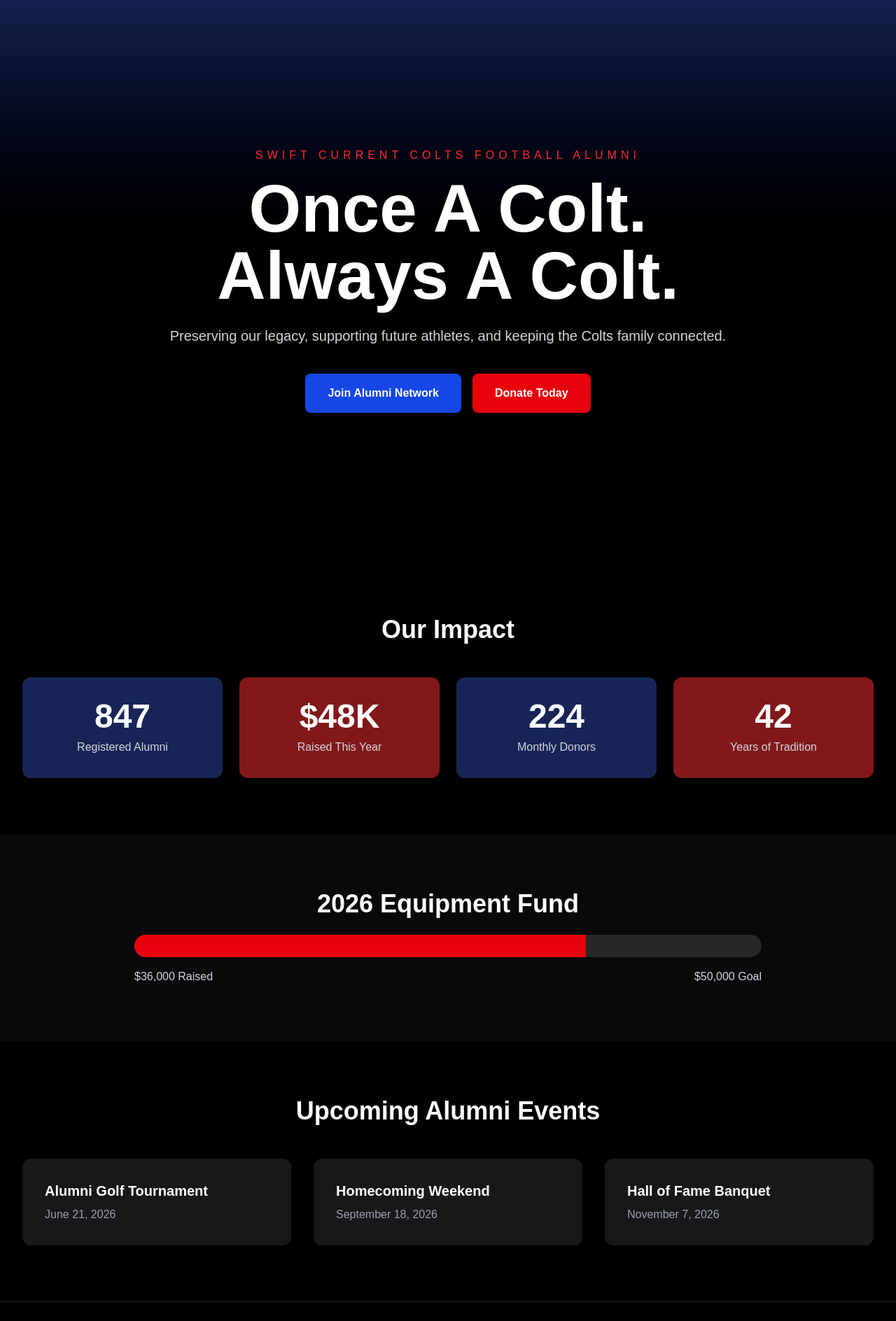
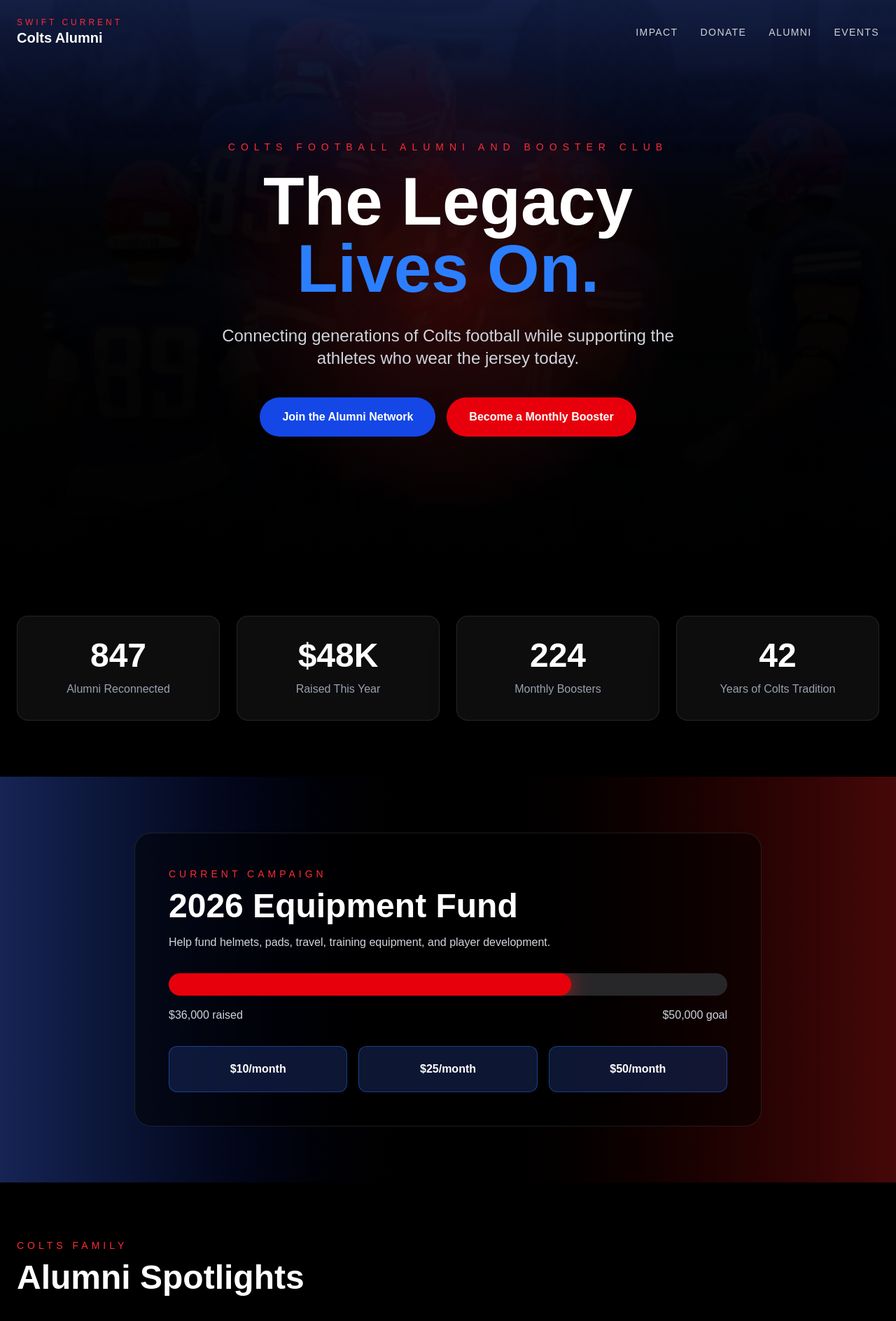
Before and after one commit to daniel-h-7/swift-current-colts-alumni, a Next.js app: page / in a window 1280 px wide. Shown: the top 1888 px of the page at 70% size. Built offline with nearby package versions, Linux system fonts and the light colour scheme.

Commit message:
homepageupdate

```diff
--- a/src/app/layout.tsx
+++ b/src/app/layout.tsx
@@ -13,8 +13,9 @@ const geistMono = Geist_Mono({
 });
 
 export const metadata: Metadata = {
-  title: "Create Next App",
-  description: "Generated by create next app",
+  title: "Colts Football Alumni and Booster Club",
+  description:
+    "The official alumni and booster club home for Swift Current Colts Football.",
 };
 
 export default function RootLayout({
--- a/src/app/page.tsx
+++ b/src/app/page.tsx
@@ -1,159 +1,173 @@
+import Image from "next/image";
+
+const events = [
+  ["Alumni Golf Classic", "June 21, 2026"],
+  ["Friday Night Homecoming", "September 18, 2026"],
+  ["Hall of Fame Banquet", "November 7, 2026"],
+];
+
+const spotlights = [
+  ["Tyler McLeod", "Class of 2009", "Former captain. Local business owner. Monthly donor."],
+  ["Jordan Hayes", "Class of 2014", "Volunteer coach helping build the next generation."],
+  ["Ryan Campbell", "Class of 1998", "Hall of Fame nominee and longtime Colts supporter."],
+];
+
 export default function Home() {
   return (
     <main className="min-h-screen bg-black text-white">
+      <section className="relative min-h-screen overflow-hidden">
+        <Image
+          src="/images/stadium.jpg"
+          alt="Football stadium under Friday night lights"
+          fill
+          priority
+          className="object-cover opacity-55"
+        />
 
-      {/* HERO */}
-      <section className="relative h-screen flex items-center justify-center overflow-hidden">
+        <div className="absolute inset-0 bg-gradient-to-b from-blue-950/70 via-black/75 to-black" />
+        <div className="absolute inset-0 bg-[radial-gradient(circle_at_center,rgba(220,38,38,0.22),transparent_45%)]" />
 
-        <div className="absolute inset-0 bg-gradient-to-b from-blue-950 via-black to-black opacity-90" />
+        <nav className="relative z-10 flex items-center justify-between px-6 py-6 max-w-7xl mx-auto">
+          <div>
+            <p className="text-xs tracking-[4px] uppercase text-red-500">
+              Swift Current
+            </p>
+            <h1 className="text-xl font-black">
+              Colts Alumni
+            </h1>
+          </div>
 
-        <div className="relative z-10 text-center px-6 max-w-4xl">
+          <div className="hidden md:flex gap-8 text-sm uppercase tracking-widest text-gray-300">
+            <a href="#impact">Impact</a>
+            <a href="#donate">Donate</a>
+            <a href="#alumni">Alumni</a>
+            <a href="#events">Events</a>
+          </div>
+        </nav>
 
-          <p className="uppercase tracking-[6px] text-red-500 mb-4">
-            Swift Current Colts Football Alumni
+        <div className="relative z-10 flex min-h-[80vh] items-center justify-center px-6 text-center">
+          <div className="max-w-5xl">
+            <p className="mb-5 text-sm uppercase tracking-[8px] text-red-500">
+              Colts Football Alumni and Booster Club
             </p>
 
-          <h1 className="text-6xl md:text-8xl font-black mb-6">
-            Once A Colt.
-            <br />
-            Always A Colt.
-          </h1>
+            <h2 className="text-6xl md:text-8xl font-black leading-none drop-shadow-2xl">
+              The Legacy
+              <span className="block text-blue-500">Lives On.</span>
+            </h2>
 
-          <p className="text-xl text-gray-300 mb-10">
-            Preserving our legacy, supporting future athletes,
-            and keeping the Colts family connected.
+            <p className="mx-auto mt-8 max-w-2xl text-lg md:text-2xl text-gray-300">
+              Connecting generations of Colts football while supporting the athletes who wear the jersey today.
             </p>
 
-          <div className="flex gap-4 justify-center flex-wrap">
-
-            <button className="bg-blue-700 hover:bg-blue-600 px-8 py-4 rounded-lg font-bold">
-              Join Alumni Network
-            </button>
-
-            <button className="bg-red-600 hover:bg-red-500 px-8 py-4 rounded-lg font-bold">
-              Donate Today
-            </button>
-
+            <div className="mt-10 flex flex-wrap justify-center gap-4">
+              <a href="#alumni" className="rounded-full bg-blue-700 px-8 py-4 font-bold hover:bg-blue-600">
+                Join the Alumni Network
+              </a>
+              <a href="#donate" className="rounded-full bg-red-600 px-8 py-4 font-bold hover:bg-red-500">
+                Become a Monthly Booster
+              </a>
             </div>
-
+          </div>
         </div>
       </section>
 
-      {/* IMPACT SECTION */}
+      <section id="impact" className="max-w-7xl mx-auto px-6 py-20">
+        <div className="grid md:grid-cols-4 gap-6">
+          {[
+            ["847", "Alumni Reconnected"],
+            ["$48K", "Raised This Year"],
+            ["224", "Monthly Boosters"],
+            ["42", "Years of Colts Tradition"],
+          ].map(([number, label]) => (
+            <div key={label} className="rounded-2xl border border-white/10 bg-white/5 p-8 text-center shadow-2xl">
+              <h3 className="text-5xl font-black text-white">{number}</h3>
+              <p className="mt-3 text-gray-400">{label}</p>
+            </div>
+          ))}
+        </div>
+      </section>
 
-      <section className="max-w-7xl mx-auto px-8 py-20">
+      <section id="donate" className="bg-gradient-to-r from-blue-950 via-black to-red-950 px-6 py-20">
+        <div className="mx-auto max-w-4xl rounded-3xl border border-white/10 bg-black/50 p-8 md:p-12">
+          <p className="text-sm uppercase tracking-[5px] text-red-500">Current Campaign</p>
+          <h2 className="mt-3 text-4xl md:text-5xl font-black">2026 Equipment Fund</h2>
+          <p className="mt-4 text-gray-300">
+            Help fund helmets, pads, travel, training equipment, and player development.
+          </p>
 
-        <div className="text-center mb-12">
-
-          <h2 className="text-4xl font-bold">
-            Our Impact
-          </h2>
-
+          <div className="mt-8 h-8 overflow-hidden rounded-full bg-zinc-800">
+            <div className="h-full w-[72%] rounded-full bg-red-600 shadow-[0_0_30px_rgba(220,38,38,0.7)]" />
           </div>
 
-        <div className="grid md:grid-cols-4 gap-6">
-
-          <div className="bg-blue-950 p-8 rounded-xl text-center">
-            <h3 className="text-5xl font-bold">847</h3>
-            <p className="text-gray-300 mt-2">Registered Alumni</p>
+          <div className="mt-4 flex justify-between text-gray-300">
+            <span>$36,000 raised</span>
+            <span>$50,000 goal</span>
           </div>
 
-          <div className="bg-red-900 p-8 rounded-xl text-center">
-            <h3 className="text-5xl font-bold">$48K</h3>
-            <p className="text-gray-300 mt-2">Raised This Year</p>
+          <div className="mt-8 grid md:grid-cols-3 gap-4">
+            {["$10/month", "$25/month", "$50/month"].map((tier) => (
+              <button key={tier} className="rounded-xl border border-blue-500/40 bg-blue-950/60 p-5 font-bold hover:bg-blue-800">
+                {tier}
+              </button>
+            ))}
           </div>
-
-          <div className="bg-blue-950 p-8 rounded-xl text-center">
-            <h3 className="text-5xl font-bold">224</h3>
-            <p className="text-gray-300 mt-2">Monthly Donors</p>
         </div>
-
-          <div className="bg-red-900 p-8 rounded-xl text-center">
-            <h3 className="text-5xl font-bold">42</h3>
-            <p className="text-gray-300 mt-2">Years of Tradition</p>
-          </div>
-
-        </div>
-
       </section>
 
-      {/* CURRENT CAMPAIGN */}
+      <section id="alumni" className="max-w-7xl mx-auto px-6 py-20">
+        <p className="text-sm uppercase tracking-[5px] text-red-500">Colts Family</p>
+        <h2 className="mt-3 text-4xl md:text-5xl font-black">Alumni Spotlights</h2>
 
-      <section className="bg-zinc-950 py-20 px-8">
-
-        <div className="max-w-4xl mx-auto">
-
-          <h2 className="text-4xl font-bold mb-6 text-center">
-            2026 Equipment Fund
-          </h2>
-
-          <div className="bg-zinc-800 rounded-full h-8 overflow-hidden">
-
-            <div className="bg-red-600 h-full w-[72%]" />
-
+        <div className="mt-10 grid md:grid-cols-3 gap-6">
+          {spotlights.map(([name, year, bio]) => (
+            <div key={name} className="rounded-2xl bg-zinc-900 p-8 border border-white/10">
+              <div className="mb-6 h-32 rounded-xl bg-gradient-to-br from-blue-800 to-red-700" />
+              <h3 className="text-2xl font-black">{name}</h3>
+              <p className="text-red-500 font-bold">{year}</p>
+              <p className="mt-4 text-gray-400">{bio}</p>
             </div>
-
-          <div className="flex justify-between mt-4 text-gray-300">
-            <span>$36,000 Raised</span>
-            <span>$50,000 Goal</span>
+          ))}
         </div>
-
-        </div>
-
       </section>
 
-      {/* UPCOMING EVENTS */}
-
-      <section className="max-w-7xl mx-auto py-20 px-8">
-
-        <h2 className="text-4xl font-bold mb-12 text-center">
-          Upcoming Alumni Events
-        </h2>
-
-        <div className="grid md:grid-cols-3 gap-8">
-
-          <div className="bg-zinc-900 p-8 rounded-xl">
-            <h3 className="font-bold text-xl mb-2">
-              Alumni Golf Tournament
-            </h3>
-
-            <p className="text-gray-400">
-              June 21, 2026
+      <section className="bg-zinc-950 px-6 py-20">
+        <div className="max-w-7xl mx-auto grid md:grid-cols-2 gap-10 items-center">
+          <div>
+            <p className="text-sm uppercase tracking-[5px] text-red-500">Hall of Fame</p>
+            <h2 className="mt-3 text-4xl md:text-5xl font-black">Honouring the Colts who built the standard.</h2>
+            <p className="mt-6 text-gray-400">
+              Celebrate former players, coaches, builders, and supporters who helped shape Colts football.
             </p>
           </div>
 
-          <div className="bg-zinc-900 p-8 rounded-xl">
-            <h3 className="font-bold text-xl mb-2">
-              Homecoming Weekend
-            </h3>
-
-            <p className="text-gray-400">
-              September 18, 2026
-            </p>
+          <div className="rounded-3xl border border-white/10 bg-gradient-to-br from-blue-950 to-red-950 p-8">
+            <p className="text-gray-300">Class of 2026 nominations opening soon.</p>
+            <button className="mt-6 rounded-full bg-red-600 px-6 py-3 font-bold hover:bg-red-500">
+              Nominate a Colt
+            </button>
           </div>
-
-          <div className="bg-zinc-900 p-8 rounded-xl">
-            <h3 className="font-bold text-xl mb-2">
-              Hall of Fame Banquet
-            </h3>
-
-            <p className="text-gray-400">
-              November 7, 2026
-            </p>
         </div>
-
-        </div>
-
       </section>
 
-      {/* FOOTER */}
+      <section id="events" className="max-w-7xl mx-auto px-6 py-20">
+        <p className="text-sm uppercase tracking-[5px] text-red-500">Gather Again</p>
+        <h2 className="mt-3 text-4xl md:text-5xl font-black">Upcoming Events</h2>
 
-      <footer className="border-t border-zinc-800 py-10 text-center text-gray-500">
+        <div className="mt-10 grid md:grid-cols-3 gap-6">
+          {events.map(([title, date]) => (
+            <div key={title} className="rounded-2xl border border-white/10 bg-white/5 p-8">
+              <h3 className="text-2xl font-black">{title}</h3>
+              <p className="mt-3 text-gray-400">{date}</p>
+            </div>
+          ))}
+        </div>
+      </section>
 
-        Swift Current Colts Football Alumni Association
-
+      <footer className="border-t border-white/10 px-6 py-12 text-center text-gray-500">
+        <p className="font-bold text-white">Colts Football Alumni and Booster Club</p>
+        <p className="mt-2">Swift Current, Saskatchewan</p>
       </footer>
-
     </main>
   );
 }
```
Lines whose indentation alone changed are shown as unchanged.
